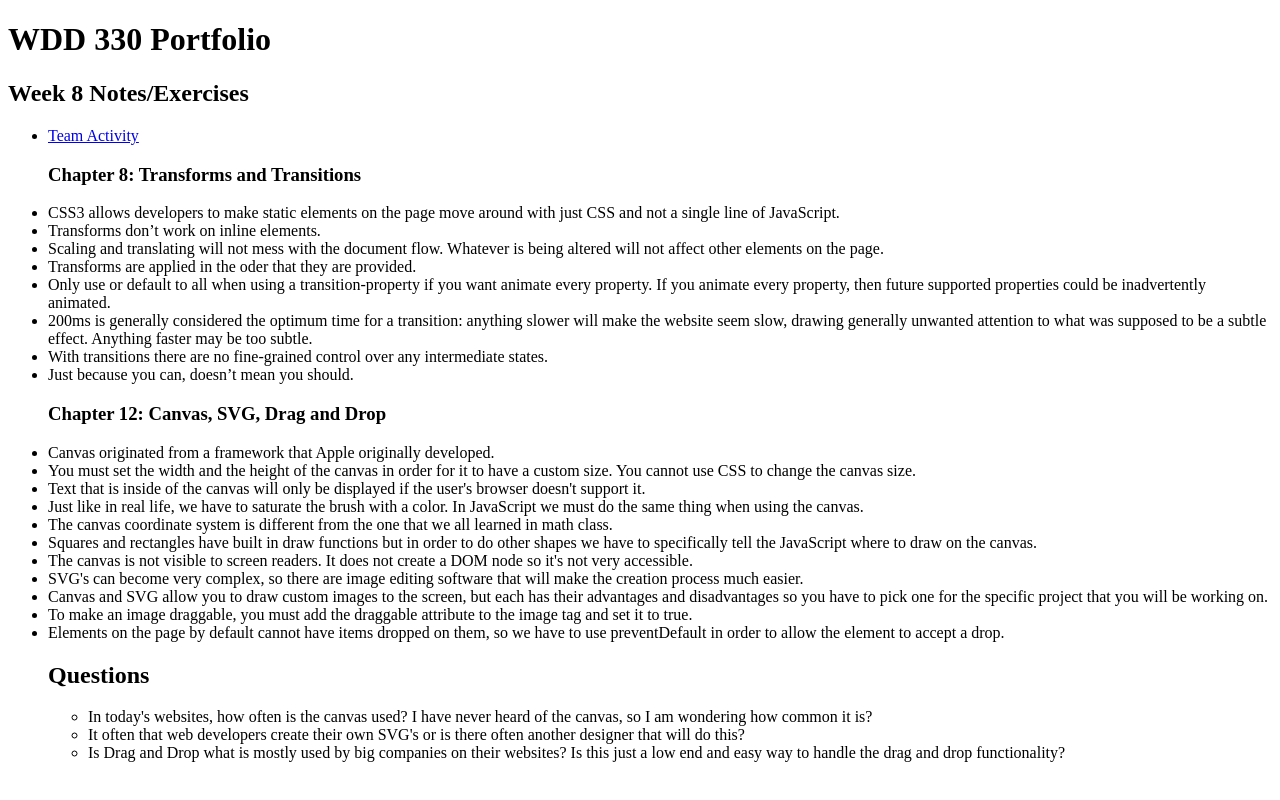
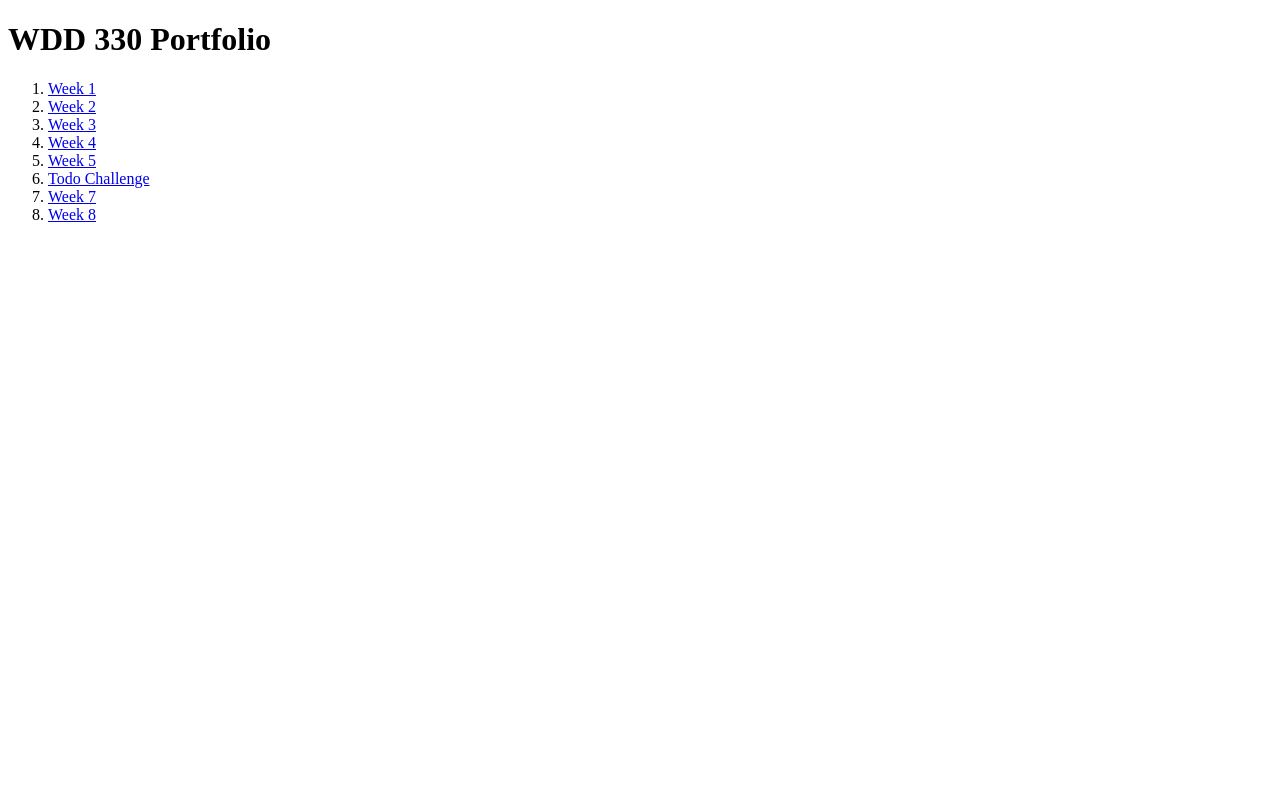
Before and after one commit to AustinJacobs/WDD_330, a plain HTML site: page index.html in a window 1280 px wide. Drawn offline with Linux system fonts and the light colour scheme.

Commit message:
updated changes to the index.html file for homepage

```diff
--- a/index.html
+++ b/index.html
@@ -5,54 +5,14 @@
     <meta charset="UTF-8">
     <meta http-equiv="X-UA-Compatible" content="IE=edge">
     <meta name="viewport" content="width=device-width, initial-scale=1.0">
-    <title>Week 8 Notes/Exercises</title>
+    <title>Austin Jacobs' WDD 330 Portfolio</title>
+    <link rel="stylesheet" href="css/styles.css">
 </head>
 
 <body>
     <h1>WDD 330 Portfolio</h1>
-    <h2>Week 8 Notes/Exercises</h2>
-    <ul>
-        <li><a href="team_activity/index.html">Team Activity</a></li>
-    </ul>
-    <ul>
-        <h3>Chapter 8: Transforms and Transitions</h3>
-        <li>CSS3 allows developers to make static elements on the page move around with just CSS and not a single line
-            of JavaScript.</li>
-        <li>Transforms don’t work on inline elements.</li>
-        <li>Scaling and translating will not mess with the document flow. Whatever is being altered will not affect
-            other elements on the page.</li>
-        <li>Transforms are applied in the oder that they are provided.</li>
-        <li>Only use or default to all when using a transition-property if you want animate every property. If you
-            animate every property, then future supported properties could be inadvertently animated.</li>
-        <li>200ms is generally considered the optimum time for a transition: anything slower will make the website seem
-            slow, drawing generally unwanted attention to what was supposed to be a subtle effect. Anything faster may
-            be too subtle.</li>
-        <li>With transitions there are no fine-grained control over any intermediate states.</li>
-        <li>Just because you can, doesn’t mean you should.</li>
-
-
-        <h3>Chapter 12: Canvas, SVG, Drag and Drop</h3>
-        <li>Canvas originated from a framework that Apple originally developed.</li>
-        <li>You must set the width and the height of the canvas in order for it to have a custom size. You cannot use
-            CSS to change the canvas size.</li>
-        <li>Text that is inside of the canvas will only be displayed if the user's browser doesn't support it.</li>
-        <li>Just like in real life, we have to saturate the brush with a color. In JavaScript we must do the same thing
-            when using the canvas.</li>
-        <li>The canvas coordinate system is different from the one that we all learned in math class.</li>
-        <li>Squares and rectangles have built in draw functions but in order to do other shapes we have to specifically tell the JavaScript where to draw on the canvas.</li>
-        <li>The canvas is not visible to screen readers. It does not create a DOM node so it's not very accessible.</li>
-        <li>SVG's can become very complex, so there are image editing software that will make the creation process much easier.</li>
-        <li>Canvas and SVG allow you to draw custom images to the screen, but each has their advantages and disadvantages so you have to pick one for the specific project that you will be working on.</li>
-        <li>To make an image draggable, you must add the draggable attribute to the image tag and set it to true.</li>
-        <li>Elements on the page by default cannot have items dropped on them, so we have to use preventDefault in order to allow the element to accept a drop.</li>
-
-        <h2>Questions</h2>
-        <ul>
-            <li>In today's websites, how often is the canvas used? I have never heard of the canvas, so I am wondering how common it is?</li>
-            <li>It often that web developers create their own SVG's or is there often another designer that will do this?</li>
-            <li>Is Drag and Drop what is mostly used by big companies on their websites? Is this just a low end and easy way to handle the drag and drop functionality?</li>
-        </ul>
-        <script src='js/main.js'></script>
+    <ol></ol>
 </body>
+<script src="js/main.js"></script>
 
 </html>
--- a/js/main.js
+++ b/js/main.js
@@ -33,6 +33,11 @@ const links = [
     {
         label: "Week 7",
         url: "week7/index.html"
+    },
+
+    {
+        label: "Week 8",
+        url: "week8/index.html"
     }
 ];
 
```
Also changed, not shown: week8/index.html (added, +58 -0 lines).
